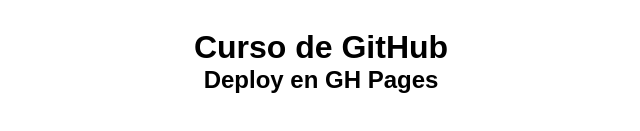
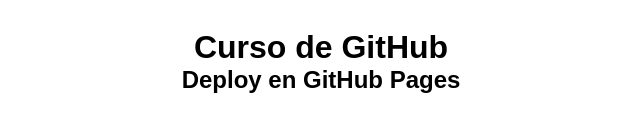
Before and after one commit to msantelices/gh-pages_next_u, a plain HTML site: page docs/index.html in a window 1280 px wide. Shown: the part 505-636 px from the top of the page, without its empty margins (319-959 px from the left). Drawn offline with Linux system fonts and the light colour scheme.

Commit message:
actualizacion de contenidos

```diff
--- a/docs/index.html
+++ b/docs/index.html
@@ -14,6 +14,6 @@
     <main>
         <img src="https://www.nextu.com/wp-content/themes/web-nu-master/images/logo.svg" alt="Next U">
         <h1>Curso de GitHub</h1>
-        <h2>Deploy en GH Pages</h2>
+        <h2>Deploy en GitHub Pages</h2>
     </main>
 </html>
```
